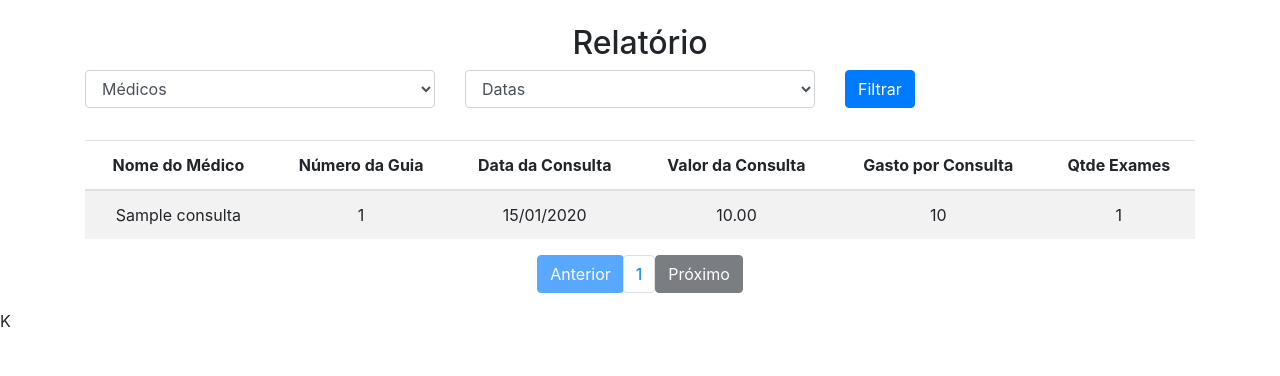
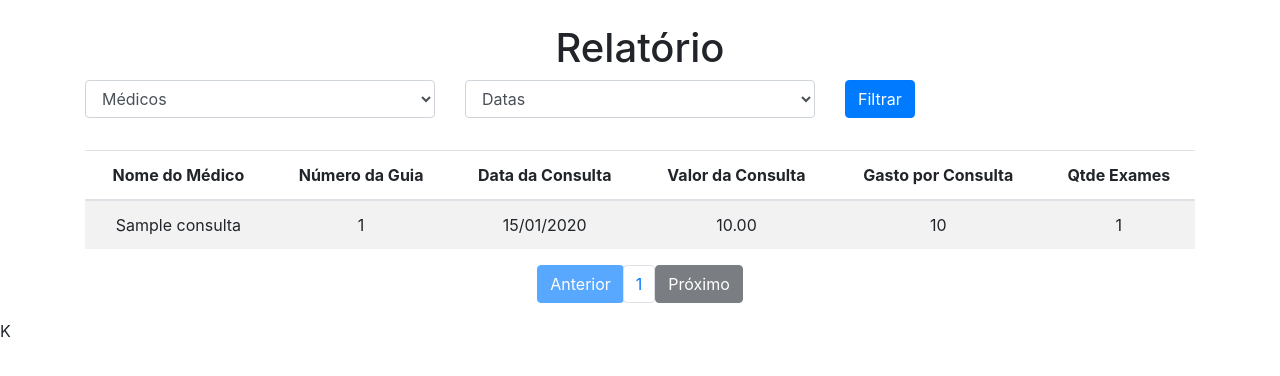
Before and after one commit to ffabiorj/relatorio_app, a Django app: page / in a window 1280 px wide. Shown: the part 56-432 px from the top of the page. Run offline with Django 3.2, Linux system fonts and the light colour scheme; tables that the repository leaves empty hold one stand-in row (values such as "Sample post"); some libraries are stand-ins or nearby versions.

Commit message:
Alterado a tag da homepage.

```diff
--- a/relatorio/templates/index.html
+++ b/relatorio/templates/index.html
@@ -2,7 +2,7 @@
 
 
 {% block content %}
-<h2 class=text-center mb-3>Relatório</h2>
+<h1 class=text-center mb-4>Relatório</h1>
 <form method="POST">
 	{% csrf_token %}
 	<div class="row">
```
